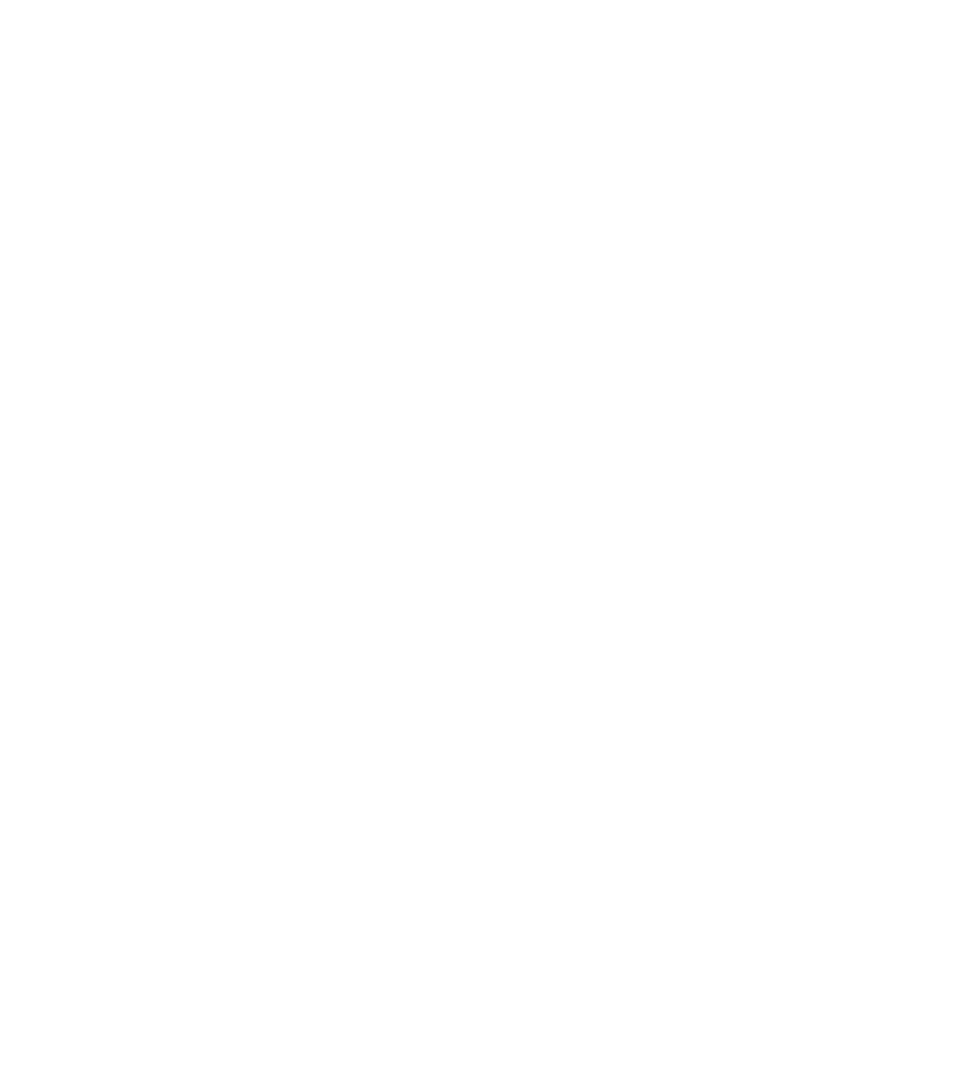
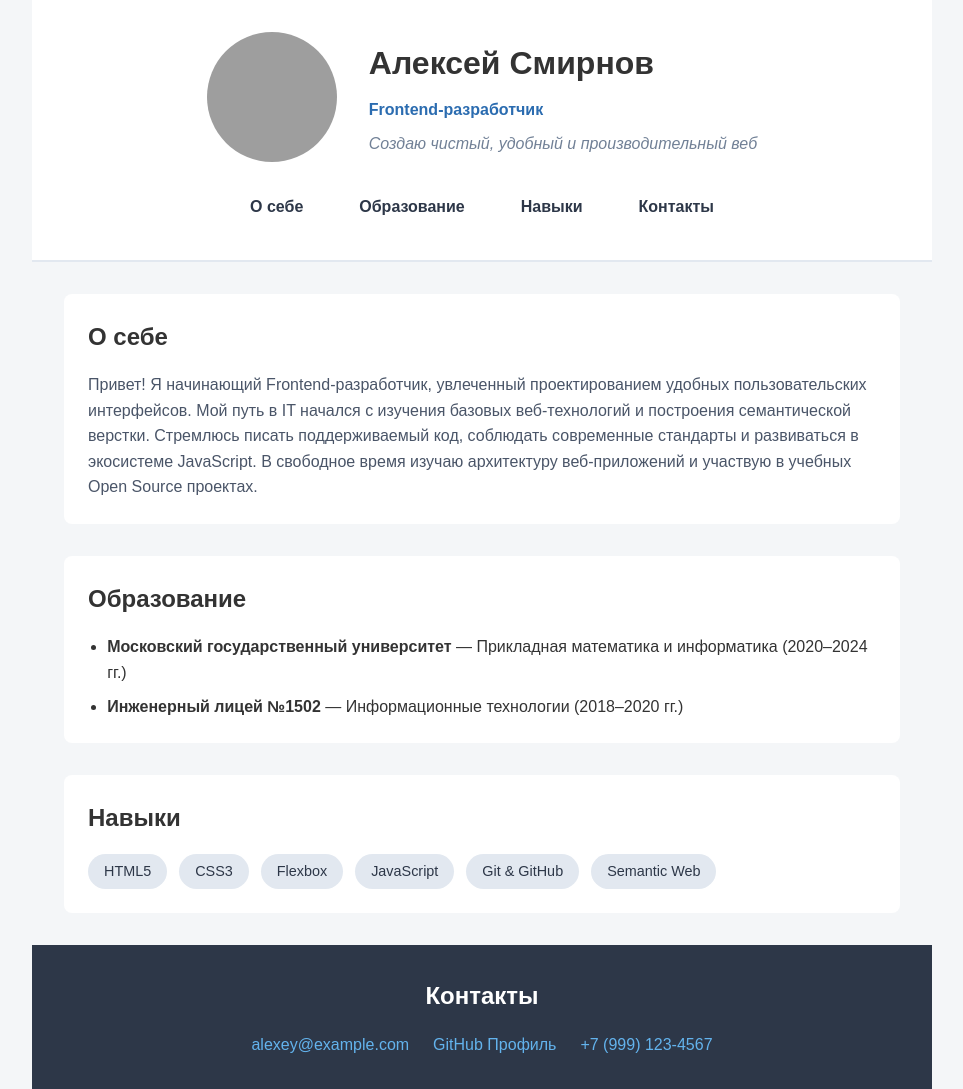
Before and after one commit to SSADD1/web-course-2026, a plain HTML site: page task1/index.html in a window 1280 px wide. Shown: the whole page, without its empty margins (158-1121 px from the left). Before the commit the page ends 800 px from the top, so only its background shows below. Drawn offline with Linux system fonts and the light colour scheme; grey boxes are pictures that could not be loaded.

Commit message:
init: repository structure

```diff
--- a/task1/index.html
+++ b/task1/index.html
@@ -8,6 +8,66 @@
 </head>
 <body>
 
+  <header class="site-header">
+    <div class="header-content">
+      <img src="https://i.pravatar.cc/300" alt="Аватар профиля" class="avatar">
+      <div class="header-text">
+        <h1>Алексей Смирнов</h1>
+        <p class="role">Frontend-разработчик</p>
+        <p class="slogan">Создаю чистый, удобный и производительный веб</p>
+      </div>
+    </div>
+    <nav class="main-nav">
+      <a href="#about">О себе</a>
+      <a href="#education">Образование</a>
+      <a href="#skills">Навыки</a>
+      <a href="#contacts">Контакты</a>
+    </nav>
+  </header>
+
+  <main class="main-content">
+
+    <section id="about" class="section-block">
+      <h2>О себе</h2>
+      <article class="bio">
+        <p>Привет! Я начинающий Frontend-разработчик, увлеченный проектированием удобных пользовательских интерфейсов. Мой путь в IT начался с изучения базовых веб-технологий и построения семантической верстки. Стремлюсь писать поддерживаемый код, соблюдать современные стандарты и развиваться в экосистеме JavaScript. В свободное время изучаю архитектуру веб-приложений и участвую в учебных Open Source проектах.</p>
+      </article>
+    </section>
+
+    <section id="education" class="section-block">
+      <h2>Образование</h2>
+      <ul class="education-list">
+        <li>
+          <strong>Московский государственный университет</strong> — Прикладная математика и информатика (2020–2024 гг.)
+        </li>
+        <li>
+          <strong>Инженерный лицей №1502</strong> — Информационные технологии (2018–2020 гг.)
+        </li>
+      </ul>
+    </section>
+
+    <section id="skills" class="section-block">
+      <h2>Навыки</h2>
+      <div class="skills-wrapper">
+        <span class="skill">HTML5</span>
+        <span class="skill">CSS3</span>
+        <span class="skill">Flexbox</span>
+        <span class="skill">JavaScript</span>
+        <span class="skill">Git & GitHub</span>
+        <span class="skill">Semantic Web</span>
+      </div>
+    </section>
+
+  </main>
+
+  <footer id="contacts" class="site-footer">
+    <h2>Контакты</h2>
+    <div class="contacts-links">
+      <a href="mailto:alexey@example.com" class="contact-link">alexey@example.com</a>
+      <a href="https://github.com" target="_blank" rel="noopener noreferrer" class="contact-link">GitHub Профиль</a>
+      <a href="tel:+79991234567" class="contact-link">+7 (999) 123-4567</a>
+    </div>
+  </footer>
 
 </body>
 </html>
--- a/task1/style.css
+++ b/task1/style.css
@@ -0,0 +1,161 @@
+* {
+  box-sizing: border-box;
+  margin: 0;
+  padding: 0;
+}
+
+body {
+  font-family: Arial, sans-serif;
+  line-height: 1.6;
+  color: #333;
+  background-color: #f4f6f8;
+  display: flex;
+  flex-direction: column;
+  align-items: center;
+  min-height: 100vh;
+}
+
+/* Header & Nav */
+.site-header {
+  width: 100%;
+  max-width: 900px;
+  background-color: #ffffff;
+  padding: 2rem;
+  border-bottom: 2px solid #e2e8f0;
+  display: flex;
+  flex-direction: column;
+  align-items: center;
+  gap: 1.5rem;
+}
+
+.header-content {
+  display: flex;
+  flex-direction: row;
+  align-items: center;
+  justify-content: center;
+  gap: 2rem;
+  width: 100%;
+}
+
+.avatar {
+  width: 130px;
+  height: 130px;
+  border-radius: 50%;
+  object-fit: cover;
+}
+
+.header-text {
+  display: flex;
+  flex-direction: column;
+  gap: 0.5rem;
+}
+
+.role {
+  font-weight: bold;
+  color: #2b6cb0;
+}
+
+.slogan {
+  font-style: italic;
+  color: #718096;
+}
+
+.main-nav {
+  display: flex;
+  flex-direction: row;
+  justify-content: center;
+  gap: 1.5rem;
+  width: 100%;
+}
+
+.main-nav a {
+  text-decoration: none;
+  color: #2d3748;
+  font-weight: 600;
+  padding: 0.5rem 1rem;
+}
+
+.main-nav a:hover {
+  color: #3182ce;
+  text-decoration: underline;
+}
+
+/* Main Content */
+.main-content {
+  width: 100%;
+  max-width: 900px;
+  padding: 2rem;
+  display: flex;
+  flex-direction: column;
+  gap: 2rem;
+}
+
+.section-block {
+  background-color: #ffffff;
+  padding: 1.5rem;
+  border-radius: 8px;
+  display: flex;
+  flex-direction: column;
+  gap: 1rem;
+}
+
+.bio p {
+  color: #4a5568;
+}
+
+.education-list {
+  padding-left: 1.2rem;
+  display: flex;
+  flex-direction: column;
+  gap: 0.5rem;
+}
+
+/* Skills section (Pills/Chips) */
+.skills-wrapper {
+  display: flex;
+  flex-wrap: wrap;
+  gap: 0.75rem;
+  align-items: center;
+  justify-content: flex-start;
+}
+
+.skill {
+  background-color: #e2e8f0;
+  color: #2d3748;
+  padding: 0.4rem 1rem;
+  border-radius: 9999px;
+  font-size: 0.9rem;
+  font-weight: 500;
+}
+
+/* Footer / Contacts */
+.site-footer {
+  width: 100%;
+  max-width: 900px;
+  background-color: #2d3748;
+  color: #ffffff;
+  padding: 2rem;
+  display: flex;
+  flex-direction: column;
+  align-items: center;
+  gap: 1rem;
+}
+
+.contacts-links {
+  display: flex;
+  flex-direction: row;
+  justify-content: center;
+  flex-wrap: wrap;
+  gap: 1.5rem;
+}
+
+.contact-link {
+  color: #63b3ed;
+  text-decoration: none;
+  font-weight: 500;
+}
+
+.contact-link:hover {
+  color: #ffffff;
+  text-decoration: underline;
+}
```
